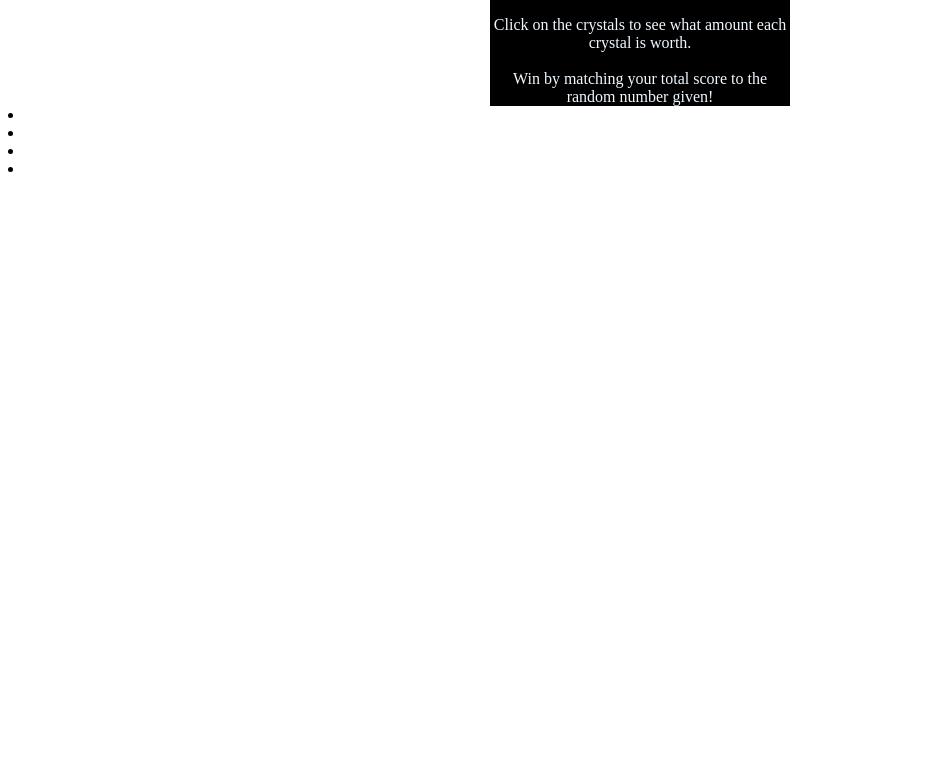
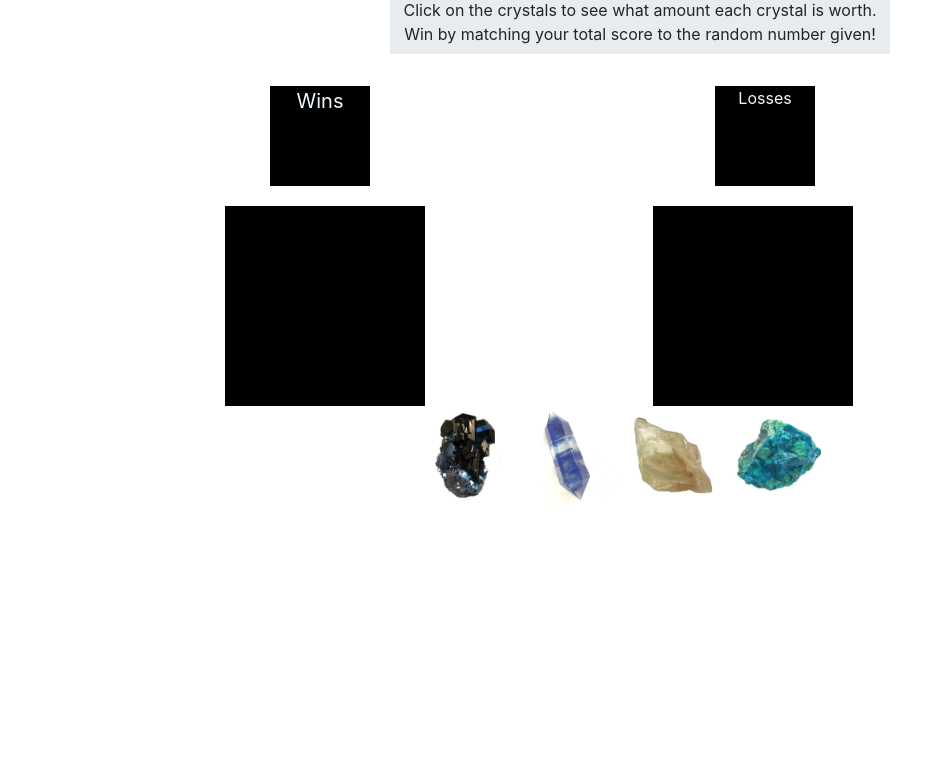
Before and after one commit to mbarnetttx/unit-4-game, a plain HTML site: page index.html in a window 1280 px wide. Shown: the part 146-918 px from the top of the page, without its empty margins (0-945 px from the left). Before the commit the page ends 800 px from the top, so only its background shows below. Drawn offline with nearby package versions, Linux system fonts and the light colour scheme.

Commit message:
started jquery function for random number generator

```diff
--- a/assets/css/style.css
+++ b/assets/css/style.css
@@ -1,15 +1,54 @@
-h1 {
-    width: 300px;
+.jumbotron {
+    width: 500px;
+    height: 200px;
+    margin: auto;
+    text-align: center;
+}
+
+.random-number {
+    width: 200px;
+    height: 200px;
+    background-color: black;
+    color: aliceblue;
+    margin: auto;
+    text-align: center;
+    font-size: 100px;
+    float: left;
+
+}
+
+.numberguesses {
+    width: 200px;
+    height: 200px;
+    background-color: black;
+    color: aliceblue;
+    margin: auto;
+    text-align: center;
+    font-size: 100px;
+
+}
+
+.winsandlosses {
+    margin-left: 250px;
+}
+
+.wins {
+    width: 100px;
     height: 100px;
     background-color: black;
     color: aliceblue;
     margin: auto;
     text-align: center;
+    font-size: 20px;
+    float: left;
+    margin-left: 20px;
+
+
 }
 
-p {
-    width: 300px;
-    height: auto;
+.losses {
+    width: 100px;
+    height: 100px;
     background-color: black;
     color: aliceblue;
     margin: auto;
@@ -17,7 +56,20 @@ p {
 
 }
 
-.randomnumber {
-    width: 300;
-    height: auto;
+.numbers {
+    margin-left: 225px;
+    margin-top: 20px;
 }
+
+.gemImage {
+    width: 100px;
+    height: 100px;
+    margin: auto;
+}
+
+.gems {
+    width: 600px;
+    height: 600px;
+    margin: auto;
+    padding-left: 75px;
+}
--- a/assets/javascript/game.js
+++ b/assets/javascript/game.js
@@ -0,0 +1,22 @@
+// <!-- Here we have div called "randomNumber" where our random number will go -->
+
+
+
+var random = [];
+
+      $(document).ready(function (){
+
+ // ... we generate a random number
+      var random = Math.floor(Math.random() * 12) + 1;
+      console.log(random)
+
+
+      // ... and then dump the random number into our random-number div.
+      $("#random-number").text(random);
+      })
+  ;
+
+
+
+// first box image
+$('#random-number').css("background-image", "url(/assets/images/crystal1.jpg)");
--- a/index.html
+++ b/index.html
@@ -1,22 +1,57 @@
 <html>
+<!-- css -->
+<link rel="stylesheet" href="assets/css/style.css">
+<!-- bootstrap -->
+<link rel="stylesheet" href="https://stackpath.bootstrapcdn.com/bootstrap/4.4.1/css/bootstrap.min.css"
+    integrity="sha384-Vkoo8x4CGsO3+Hhxv8T/Q5PaXtkKtu6ug5TOeNV6gBiFeWPGFN9MuhOf23Q9Ifjh" crossorigin="anonymous">
 
-<link rel="stylesheet" href="assets/css/style.css">
+<script type="text/javascript" src="https://code.jquery.com/jquery-2.2.0.js"></script>
+
+<script type="text/javascript" src="assets/javascript/game.js"></script>
 
 
 <body>
-    <div id="page">
+    <div class="jumbotron jumbotron-fluid">
+
         <h1 id="header">Crystal Collector</h1>
-        <p> You will be given a random number at the start of the game. <br> <br>
-            Click on the crystals to see what amount each crystal is worth. <br><br>
+
+        <p> You will be given a random number at the start of the game. <br>
+            Click on the crystals to see what amount each crystal is worth. <br>
             Win by matching your total score to the random number given!
         </p>
 
-        <div class="randomnumber"></div>
+    </div>
 
-        <li id="one"></li>
-        <li id="two"></li>
-        <li id="three"></li>
-        <li id="four"></li>
+    <div class="winsandlosses">
+
+        <div class="wins">Wins</div>
+        <div class="losses">Losses</div>
+
+
+    </div>
+
+    <div class="numbers">
+
+        <div class="random-number"></div>
+
+        <div class="numberguesses"></div>
+
+    </div>
+
+    <div class="gems">
+
+        <img src="assets/images/crystal1.jpg" class=gemImage id="one" alt="Blue Gem">
+        <img src="assets/images/crystal2.jpg" class=gemImage id="two" alt="Green Gem">
+        <img src="assets/images/crystal3.jpg" class=gemImage id="three" alt="Red Gem">
+        <img src="assets/images/crystal4.jpg" class=gemImage id="four" alt="Yellow Gem">
+    </div>
+
+
+
+
+
+
+    <!-- $('myObject').css('background-image', 'url(' + imageUrl + ')'); -->
 
 
 
@@ -27,12 +62,6 @@
 
 
 
-    </div>
-
-
-
-    <script src="js/jquery-1.11.0.js"></script>
-    <script src="assets/javascript/game.js"></script>
 
 </body>
 
@@ -41,21 +70,21 @@
 
 <!-- jQuery selector examples:
 
-$('a')
-$('.notice')
-$('#number-input')
-$('[href="#guess"]')
-jQuery Show/Hide elements:
+// $('a')
+// $('.notice')
+// $('#number-input')
+// $('[href="#guess"]')
+// jQuery Show/Hide elements:
 
-$(selector).show();
-$(selector).hide();
-jQuery detect click event:
+// $(selector).show();
+// $(selector).hide();
+// jQuery detect click event:
 
-$(selector).click(function(){
-  // code to handle the click
-});
-Generating random number
+// $(selector).click(function(){
+//   // code to handle the click
+// });
+// Generating random number
 
-Math.random(); // 0–0.999999
-Math.floor(Math.random() * 100) // 0–99
-Math.floor(Math.random() * 100) + 1; // 1–100 -->
+// Math.random(); // 0–0.999999
+// Math.floor(Math.random() * 100) // 0–99
+// Math.floor(Math.random() * 100) + 1; // 1–100 -->
```
Also changed, not shown: assets/images/crystal1.jpg (added), assets/images/crystal2.jpg (added), assets/images/crystal3.jpg (added), assets/images/crystal4.jpg (added), assets/images/images.jfif (added).
